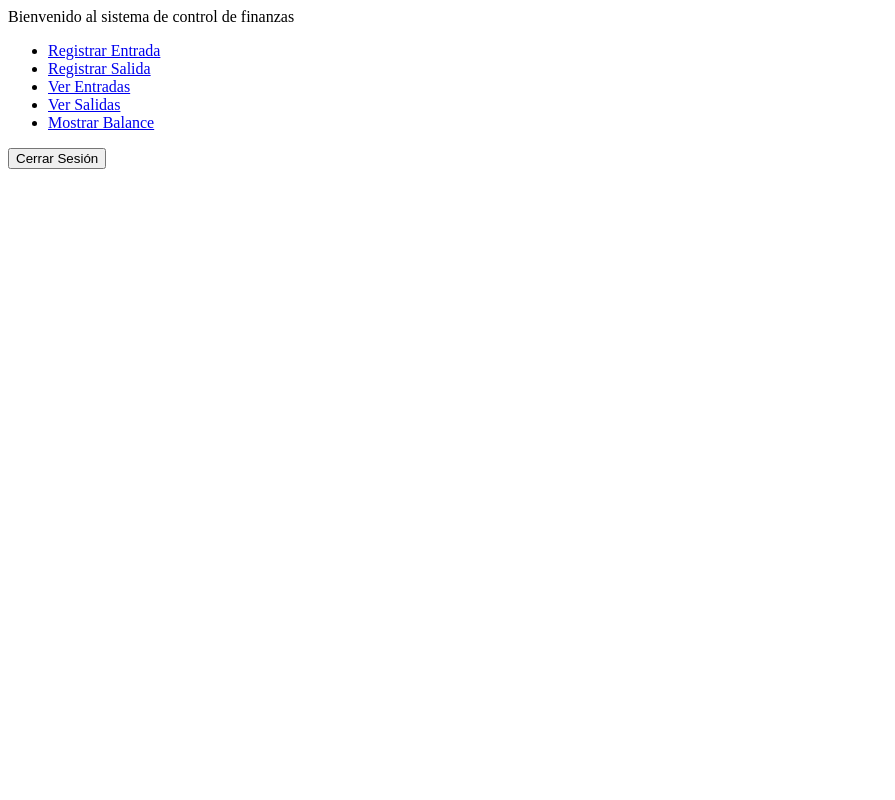
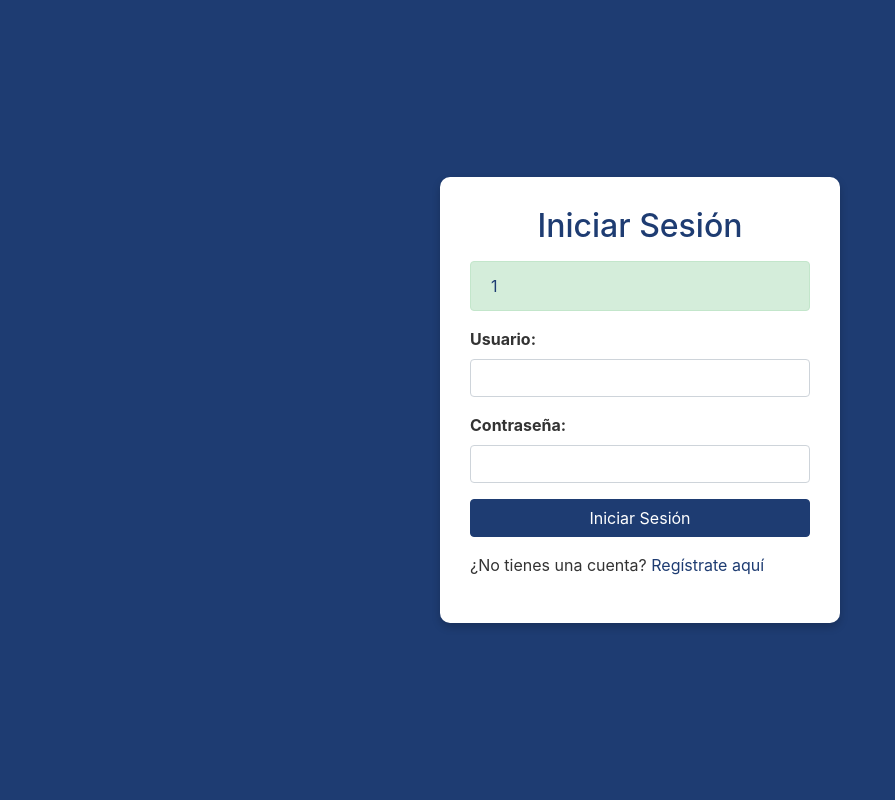
Before and after one commit to fjose4210/DESAFIO1LIS, a PHP site: page /dashboard.php in a window 1280 px wide. Shown: the whole page, without its empty margins (0-895 px from the left). Run offline with PHP 8.4, Linux system fonts and the light colour scheme; the visitor is signed in with stand-in values (Sample User, id 1).

Commit message:
dashboard.php

```diff
--- a/Desafio1/dashboard.php
+++ b/Desafio1/dashboard.php
@@ -1,21 +1,98 @@
 <?php
 session_start();
-if (!isset($_SESSION['user_id'])) {
-    header('Location: index.php');
-    exit();
+require 'config.php';
+require 'clases/Login.php';
+
+// Mostrar mensaje de éxito si existe
+$message = "";
+if (isset($_SESSION['mensaje'])) {
+    $message = "<div class='alert alert-success' style='color: #1e3c72;'>" . $_SESSION['mensaje'] . "</div>";
+    unset($_SESSION['mensaje']);
 }
-echo "Bienvenido al sistema de control de finanzas";
+
+if ($_SERVER['REQUEST_METHOD'] == 'POST') {
+    $login = new Login();
+    $user_id = $login->autenticar($_POST['username'], $_POST['password'], $pdo);
+
+    if ($user_id) {
+        $_SESSION['user_id'] = $user_id;
+        header('Location: dashboard.php');
+    } else {
+        $message = "<div class='alert alert-danger' style='color: #1e3c72;'>Usuario o contraseña incorrectos.</div>";
+    }
+}
 ?>
 
-<ul>
-    <li><a href="paginas/registrar_entrada.php">Registrar Entrada</a></li>
-    <li><a href="paginas/registrar_salida.php">Registrar Salida</a></li>
-    <li><a href="paginas/ver_entradas.php">Ver Entradas</a></li>
-    <li><a href="paginas/ver_salidas.php">Ver Salidas</a></li>
-    <li><a href="paginas/mostrar_balance.php">Mostrar Balance</a></li>
-</ul>
+<!DOCTYPE html>
+<html lang="es">
+<head>
+    <meta charset="UTF-8">
+    <meta name="viewport" content="width=device-width, initial-scale=1.0">
+    <title>Iniciar Sesión</title>
+    <!-- Bootstrap CSS -->
+    <link rel="stylesheet" href="https://stackpath.bootstrapcdn.com/bootstrap/4.5.2/css/bootstrap.min.css">
+    <style>
+        body {
+            background-color: #1e3c72; /* Color de Fondo */
+            color: #fff;
+            height: 100vh;
+            display: flex;
+            justify-content: center;
+            align-items: center;
+            margin: 0; /* Elimina márgenes del body */
+        }
 
-<!-- Botón para cerrar sesión -->
-<form method="POST" action="logout.php">
-    <button type="submit">Cerrar Sesión</button>
-</form>
+        .container {
+            background-color: #ffffff;
+            padding: 30px;
+            border-radius: 10px;
+            box-shadow: 0 4px 8px rgba(0, 0, 0, 0.2);
+            color: #333;
+            max-width: 400px; /* Ancho del contenedor */
+            width: 100%;
+        }
+
+        .form-group label {
+            font-weight: bold;
+        }
+
+        .btn-primary {
+            width: 100%; /* Botón */
+            background-color: #1e3c72; /* Color del botón */
+            border-color: #1e3c72; /* Borde del botón */
+        }
+
+        .btn-danger {
+            width: 100%;
+        }
+    </style>
+</head>
+<body>
+
+    <div class="container">
+        <h2 class="text-center" style="color: #1e3c72; margin-bottom: 1rem;">Iniciar Sesión</h2>
+
+        <!-- Mensaje de éxito o error -->
+        <?php echo $message; ?>
+
+        <form method="POST">
+            <div class="form-group">
+                <label for="username">Usuario:</label>
+                <input type="text" class="form-control" name="username" id="username" required>
+            </div>
+            <div class="form-group">
+                <label for="password">Contraseña:</label>
+                <input type="password" class="form-control" name="password" id="password" required>
+            </div>
+            <button type="submit" class="btn btn-primary">Iniciar Sesión</button>
+        </form>
+
+        <p class="mt-3">¿No tienes una cuenta? <a href="Registrar.php" style="color: #1e3c72;">Regístrate aquí</a></p>
+    </div>
+
+    <!-- Bootstrap JS y dependencias -->
+    <script src="https://code.jquery.com/jquery-3.5.1.slim.min.js"></script>
+    <script src="https://cdn.jsdelivr.net/npm/@popperjs/core@2.9.2/dist/umd/popper.min.js"></script>
+    <script src="https://stackpath.bootstrapcdn.com/bootstrap/4.5.2/js/bootstrap.min.js"></script>
+</body>
+</html>
```
